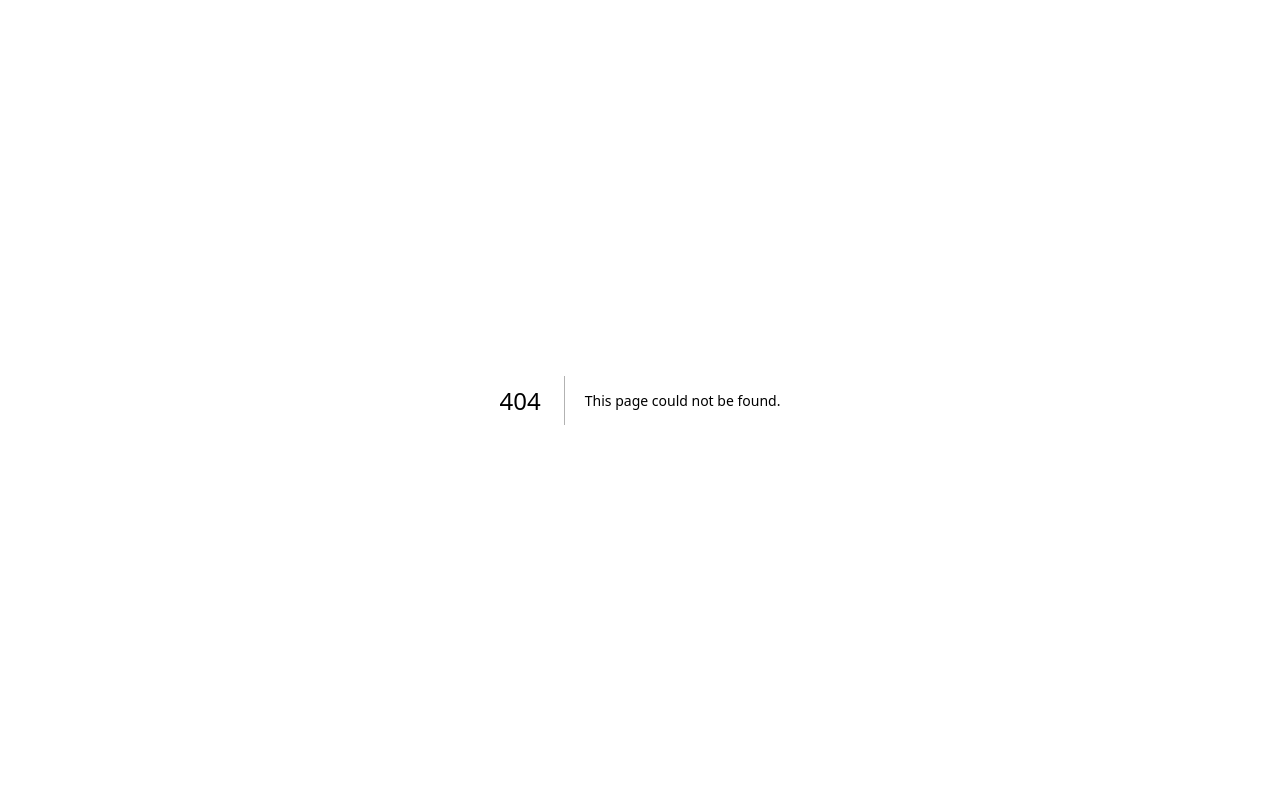
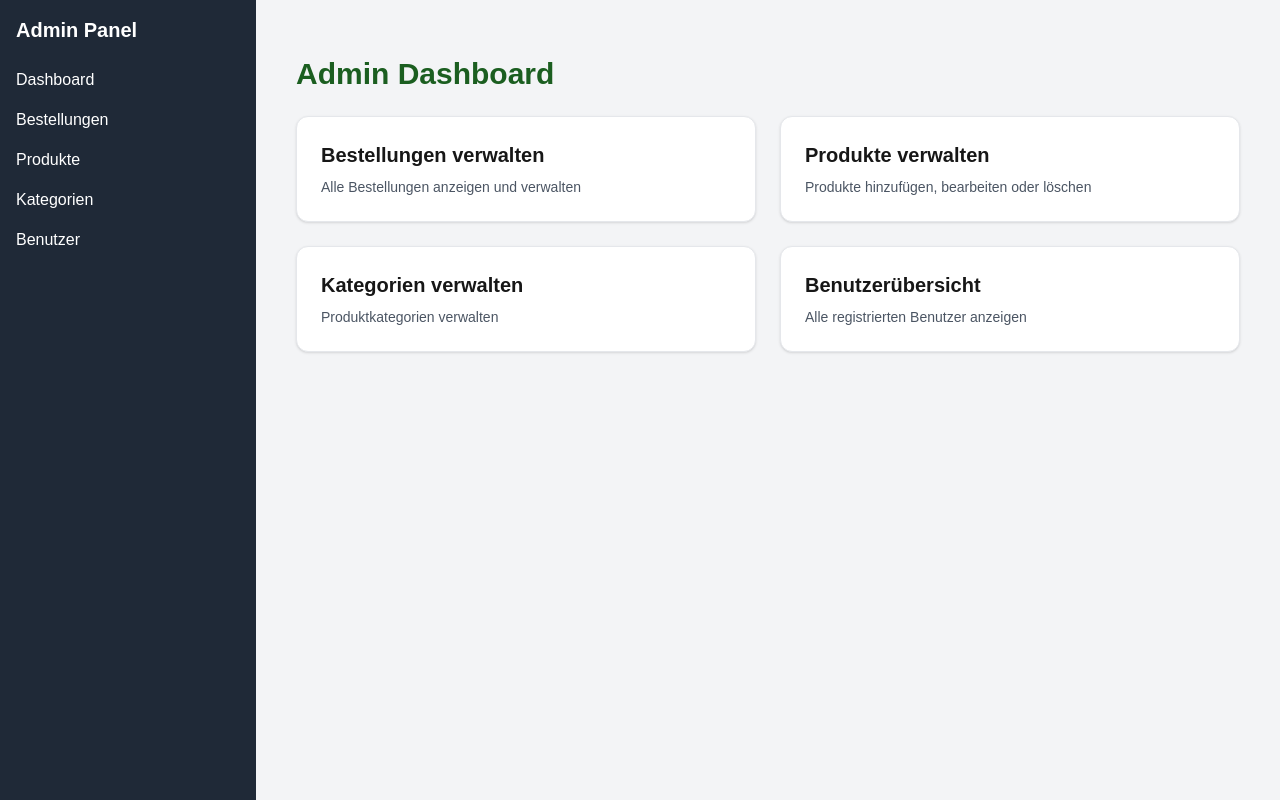
Before and after one commit to EmreAlma/restaurant-website, a Next.js app in the folder frontend/: page /admin/dashboard in a window 1280 px wide. Before the commit this address had no page. Built offline with nearby package versions, Linux system fonts and the light colour scheme.

Commit message:
Add admin dashboard page

```diff
--- /dev/null
+++ b/frontend/app/admin/dashboard/page.jsx
@@ -0,0 +1,30 @@
+"use client";
+
+import Link from "next/link";
+
+const AdminDashboard = () => {
+  const cards = [
+    { title: "Bestellungen verwalten", link: "/admin/orders", description: "Alle Bestellungen anzeigen und verwalten" },
+    { title: "Produkte verwalten", link: "/admin/products", description: "Produkte hinzufügen, bearbeiten oder löschen" },
+    { title: "Kategorien verwalten", link: "/admin/categories", description: "Produktkategorien verwalten" },
+    { title: "Benutzerübersicht", link: "/admin/users", description: "Alle registrierten Benutzer anzeigen" },
+  ];
+
+  return (
+    <div className="max-w-5xl mx-auto px-4 py-8">
+      <h1 className="text-3xl font-bold mb-6 text-sunset">Admin Dashboard</h1>
+      <div className="grid grid-cols-1 md:grid-cols-2 gap-6">
+        {cards.map((card, index) => (
+          <Link key={index} href={card.link}>
+            <div className="p-6 bg-white rounded-xl shadow hover:shadow-md cursor-pointer border border-gray-200 transition">
+              <h2 className="text-xl font-semibold mb-2">{card.title}</h2>
+              <p className="text-gray-600 text-sm">{card.description}</p>
+            </div>
+          </Link>
+        ))}
+      </div>
+    </div>
+  );
+};
+
+export default AdminDashboard;
```
